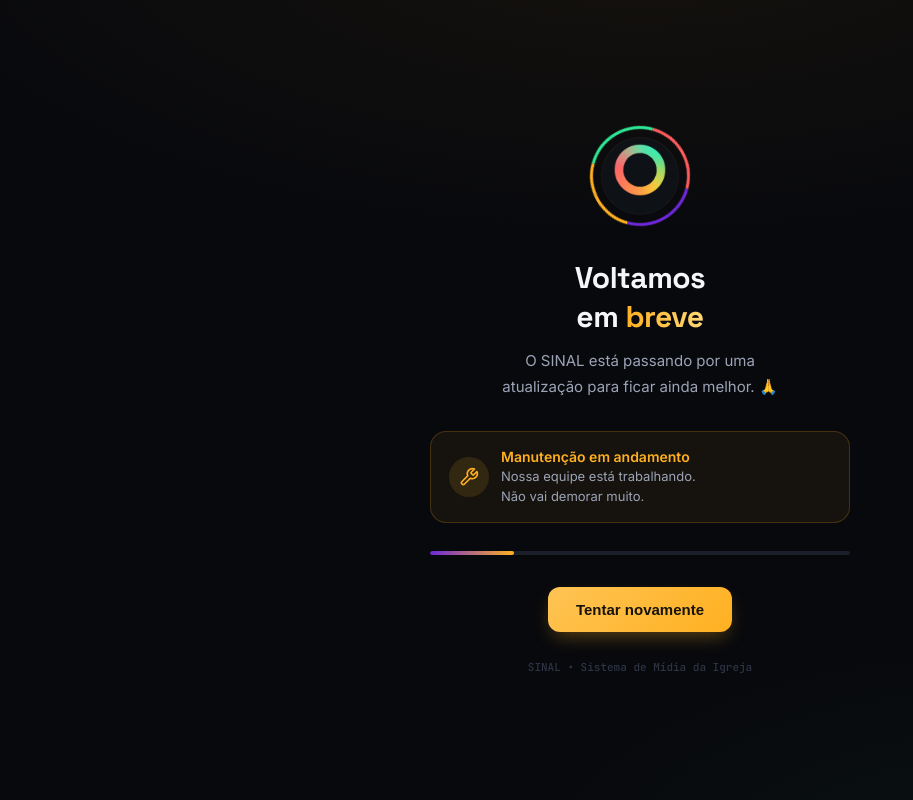
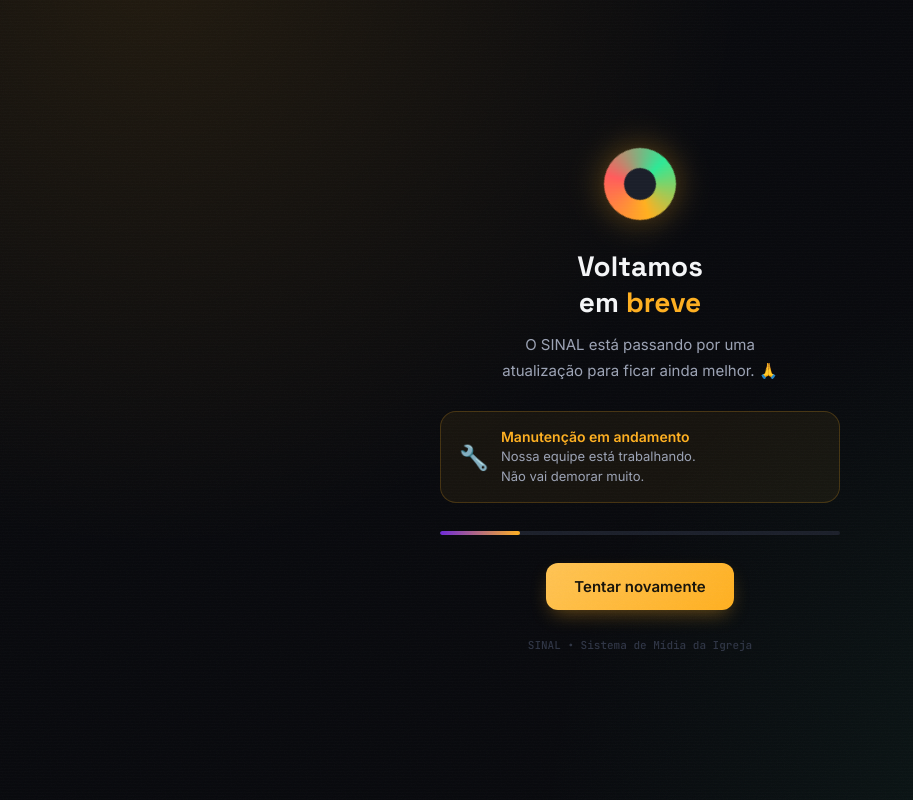
Before and after one commit to wtfditoh/Sinal, a website: page manutencao.html in a window 1280 px wide. Shown: the whole page, without its empty margins (0-913 px from the left). Drawn offline with Linux system fonts and the light colour scheme.

Commit message:
Update manutencao.html

```diff
--- a/manutencao.html
+++ b/manutencao.html
@@ -2,40 +2,33 @@
 <html lang="pt-BR">
 <head>
 <meta charset="UTF-8">
-<meta name="viewport" content="width=device-width, initial-scale=1.0">
+<meta name="viewport" content="width=device-width, initial-scale=1.0, maximum-scale=1.0">
 <title>SINAL — Em manutenção</title>
 <link rel="icon" href="icon-192.png">
-<meta name="theme-color" content="#08090D">
-<link href="https://fonts.googleapis.com/css2?family=Space+Grotesk:wght@500;700&family=Inter:wght@400;500;600&family=JetBrains+Mono:wght@500;600&display=swap" rel="stylesheet">
+<meta name="theme-color" content="#0B0D12">
+<link rel="stylesheet" href="style.css">
 <style>
-*, *::before, *::after { box-sizing: border-box; margin: 0; padding: 0; }
-
-:root {
-  --amber: #FFB020;
-  --green: #2EE896;
-  --red: #FF5C5C;
-  --purple: #6D28D9;
-}
+  * { box-sizing: border-box; margin: 0; padding: 0; }
 
   body {
     background: #08090D;
+    font-family: 'Inter', sans-serif;
     color: #F5F6F8;
-  font-family: 'Inter', sans-serif;
     min-height: 100vh;
     display: flex;
     align-items: center;
     justify-content: center;
     padding: 32px 20px;
     background-image:
-    radial-gradient(ellipse 60% 40% at 50% -10%, rgba(255,176,32,0.06), transparent),
-    radial-gradient(ellipse 40% 30% at 80% 110%, rgba(46,232,150,0.04), transparent);
+      radial-gradient(circle at 12% -5%, rgba(255, 176, 32, 0.10), transparent 42%),
+      radial-gradient(circle at 88% 105%, rgba(52, 211, 153, 0.08), transparent 42%);
   }
 
-.conteudo {
+  .manutencao-card {
     text-align: center;
-  max-width: 420px;
+    max-width: 400px;
     width: 100%;
-  animation: aparecer 0.8s ease-out;
+    animation: aparecer 0.6s ease-out;
   }
 
   @keyframes aparecer {
@@ -43,78 +36,31 @@ body {
     to { opacity: 1; transform: translateY(0); }
   }
 
-/* Logo animada */
-.logo-area {
-  width: 100px;
-  height: 100px;
-  margin: 0 auto 32px;
-  position: relative;
+  .login-mark {
+    width: 72px;
+    height: 72px;
+    margin: 0 auto 28px;
   }
 
-.anel {
-  position: absolute;
-  inset: 0;
-  border-radius: 50%;
-  border: 3px solid transparent;
-  border-top-color: var(--amber);
-  border-right-color: var(--green);
-  border-bottom-color: var(--red);
-  border-left-color: var(--purple);
-  animation: girar 3s linear infinite;
+  .manutencao-titulo {
+    font-family: 'Space Grotesk', sans-serif;
+    font-weight: 700;
+    font-size: 28px;
+    margin-bottom: 12px;
+    line-height: 1.3;
   }
 
-@keyframes girar {
-  to { transform: rotate(360deg); }
+  .manutencao-titulo span {
+    color: #FFB020;
   }
 
-.logo-centro {
-  position: absolute;
-  inset: 12px;
-  border-radius: 50%;
-  background: #0E1116;
-  display: flex;
-  align-items: center;
-  justify-content: center;
-  box-shadow: 0 0 0 1px rgba(255,255,255,0.06);
-  overflow: hidden;
-}
-
-.logo-centro img {
-  width: 100%;
-  height: 100%;
-  object-fit: cover;
-}
-
-.logo-centro .logo-letra {
-  font-family: 'Space Grotesk', sans-serif;
-  font-weight: 700;
-  font-size: 40px;
-  color: var(--amber);
-}
-
-/* Texto principal */
-.titulo {
-  font-family: 'Space Grotesk', sans-serif;
-  font-weight: 700;
-  font-size: 30px;
-  letter-spacing: -0.5px;
-  margin-bottom: 12px;
-}
-
-.titulo span {
-  background: linear-gradient(90deg, var(--amber), #FFD875);
-  -webkit-background-clip: text;
-  -webkit-text-fill-color: transparent;
-}
-
-.subtitulo {
+  .manutencao-texto {
     font-size: 15px;
     color: #9CA3B5;
     line-height: 1.7;
-  margin-bottom: 32px;
+    margin-bottom: 28px;
   }
 
-/* Card de aviso */
   .card-aviso {
     background: rgba(255,176,32,0.06);
     border: 1px solid rgba(255,176,32,0.2);
@@ -128,26 +74,14 @@ body {
   }
 
   .card-icone {
-  width: 40px;
-  height: 40px;
-  border-radius: 50%;
-  background: rgba(255,176,32,0.12);
-  display: flex;
-  align-items: center;
-  justify-content: center;
+    font-size: 24px;
     flex-shrink: 0;
-}
-
-.card-icone svg {
-  width: 20px;
-  height: 20px;
-  stroke: var(--amber);
   }
 
   .card-titulo {
     font-weight: 700;
     font-size: 14px;
-  color: var(--amber);
+    color: #FFB020;
     margin-bottom: 2px;
   }
 
@@ -157,20 +91,19 @@ body {
     line-height: 1.5;
   }
 
-/* Barra de progresso suave */
   .barra {
     height: 4px;
     background: #1B1F2A;
     border-radius: 99px;
     overflow: hidden;
-  margin-bottom: 32px;
+    margin-bottom: 28px;
   }
 
   .barra-fill {
     height: 100%;
     width: 40%;
     border-radius: 99px;
-  background: linear-gradient(90deg, var(--purple), var(--amber), var(--green));
+    background: linear-gradient(90deg, #6D28D9, #FFB020, #2EE896);
     background-size: 200% 100%;
     animation: barra 2.5s ease-in-out infinite;
   }
@@ -181,9 +114,8 @@ body {
     100% { width: 20%; background-position: 0% 0%; }
   }
 
-/* Botão */
   .btn-recarregar {
-  background: linear-gradient(135deg, #FFC454, var(--amber));
+    background: linear-gradient(135deg, #FFC454, #FFB020);
     color: #17130A;
     border: none;
     border-radius: 12px;
@@ -191,7 +123,7 @@ body {
     font-weight: 700;
     font-size: 15px;
     cursor: pointer;
-  transition: transform 0.2s, box-shadow 0.2s;
+    transition: all 0.2s;
     box-shadow: 0 8px 20px -6px rgba(255,176,32,0.4);
   }
 
@@ -214,27 +146,22 @@ body {
 </head>
 <body>
 
-<div class="conteudo">
-  <!-- Logo com anel giratório simples -->
-  <div class="logo-area">
-    <div class="anel"></div>
-    <div class="logo-centro">
-      <!-- Se quiser usar a imagem, troque a letra por <img src="icon-192.png"> -->
-      <span class="logo-letra"><img src="icon-192.png" alt="SINAL"></span>
-    </div>
+<div class="manutencao-card">
+
+  <!-- Logo girando (mesma do login) -->
+  <div class="login-mark"></div>
+
+  <div class="manutencao-titulo">
+    Voltamos<br>em <span>breve</span>
   </div>
 
-  <div class="titulo">Voltamos<br>em <span>breve</span></div>
-  <p class="subtitulo">
-    O SINAL está passando por uma<br>atualização para ficar ainda melhor. 🙏
+  <p class="manutencao-texto">
+    O SINAL está passando por uma<br>
+    atualização para ficar ainda melhor. 🙏
   </p>
 
   <div class="card-aviso">
-    <div class="card-icone">
-      <svg viewBox="0 0 24 24" fill="none" stroke-width="2" stroke-linecap="round" stroke-linejoin="round">
-        <path d="M14.7 6.3a1 1 0 0 0 0 1.4l1.6 1.6a1 1 0 0 0 1.4 0l3.77-3.77a6 6 0 0 1-7.94 7.94l-6.91 6.91a2.12 2.12 0 0 1-3-3l6.91-6.91a6 6 0 0 1 7.94-7.94l-3.76 3.76z"/>
-      </svg>
-    </div>
+    <div class="card-icone">🔧</div>
     <div>
       <div class="card-titulo">Manutenção em andamento</div>
       <div class="card-texto">Nossa equipe está trabalhando.<br>Não vai demorar muito.</div>
@@ -248,6 +175,7 @@ body {
   </button>
 
   <div class="rodape">SINAL • Sistema de Mídia da Igreja</div>
+
 </div>
 
 </body>
```
Lines whose indentation alone changed are shown as unchanged.
